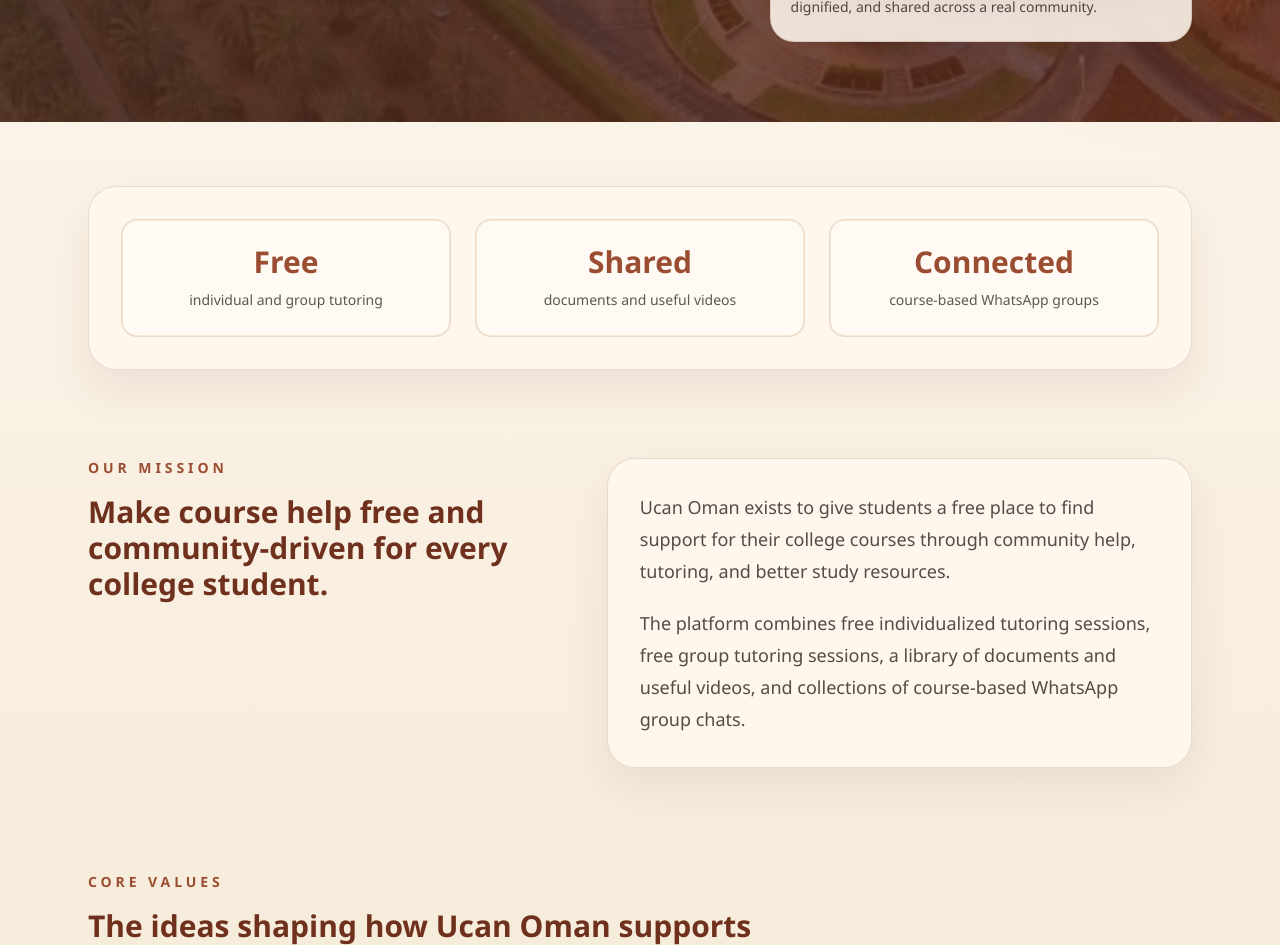
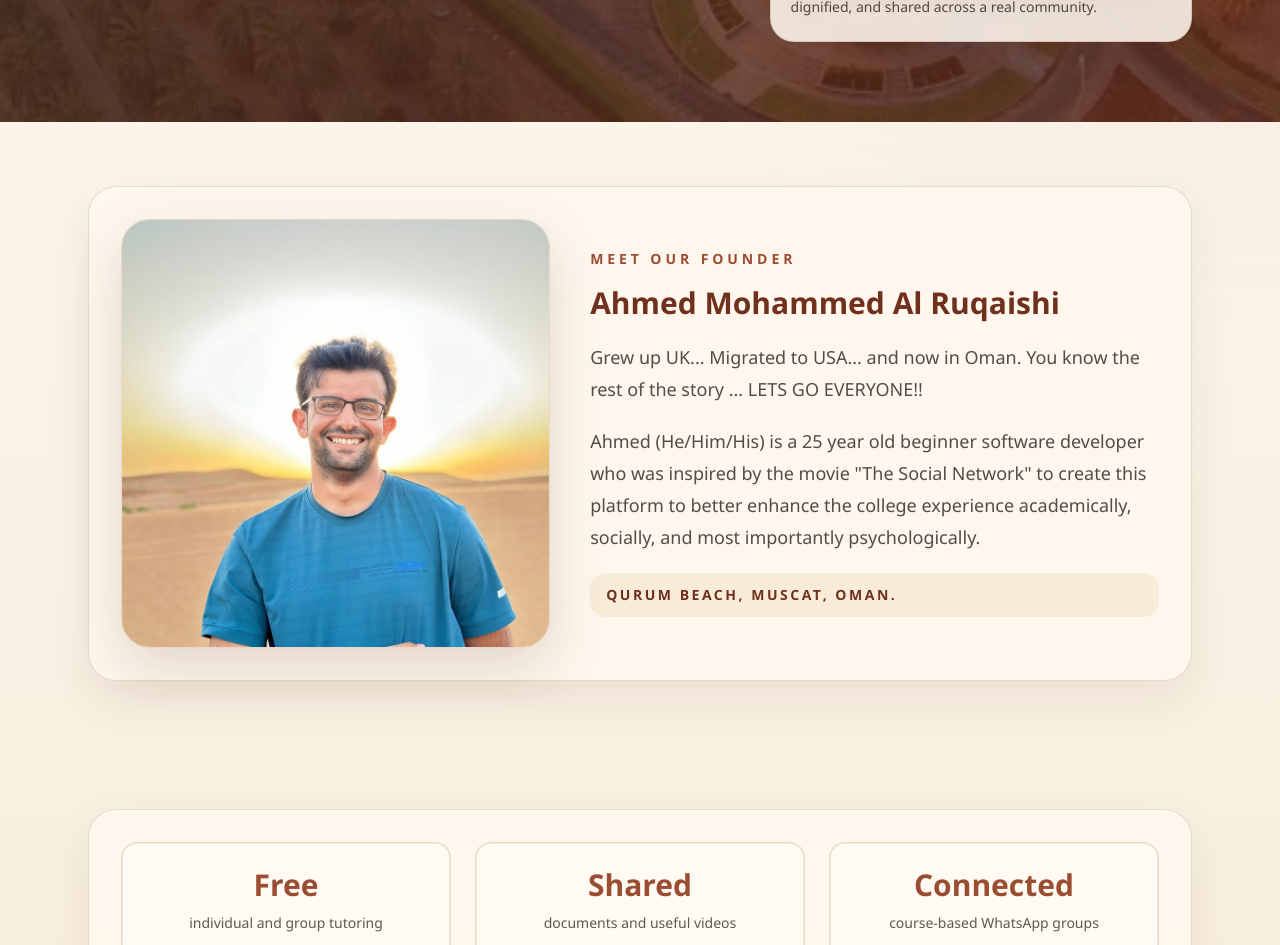
Before and after one commit to ahmed4014e4014e/RCWebsite, a React (Vite) app in the folder UcanReactApp/: page /about in a window 1280 px wide. Shown: the part 660-1605 px from the top of the page. Built offline with nearby package versions, Linux system fonts and the light colour scheme.

Commit message:
added the founders section in About page

```diff
--- a/UcanReactApp/src/routes/about.jsx
+++ b/UcanReactApp/src/routes/about.jsx
@@ -1,4 +1,5 @@
 import { themeImages } from "../lib/themeImages";
+import founderPhoto from "../assets/founder/ahmed-founder-optimized.jpg";
 
 const values = [
   {
@@ -58,6 +59,38 @@
                 We imagine academic support as something warm, dignified, and shared across a real community.
               </p>
             </div>
+          </div>
+        </div>
+      </section>
+
+      <section className="mx-auto max-w-6xl px-4 py-12 sm:px-6 sm:py-16">
+        <div className="grid items-center gap-8 rounded-[1.75rem] oman-card p-6 sm:p-8 lg:grid-cols-[0.86fr_1.14fr] lg:gap-10">
+          <div className="oman-photo-frame aspect-square">
+            <img
+              src={founderPhoto}
+              alt="Ahmed Mohammed Al Ruqaishi, founder of Ucan Oman"
+            />
+          </div>
+
+          <div className="text-center lg:text-left">
+            <p className="oman-section-kicker text-xs font-semibold uppercase sm:text-sm">
+              Meet Our Founder
+            </p>
+            <h2 className="oman-title-accent mt-4 text-2xl font-semibold sm:text-3xl">
+              Ahmed Mohammed Al Ruqaishi
+            </h2>
+            <p className="mt-5 text-base leading-7 text-[var(--oman-ink)]/80 sm:text-lg sm:leading-8">
+              Grew up UK... Migrated to USA... and now in Oman. You know the rest of the
+              story ... LETS GO EVERYONE!!
+            </p>
+            <p className="mt-5 text-base leading-7 text-[var(--oman-ink)]/80 sm:text-lg sm:leading-8">
+              Ahmed (He/Him/His) is a 25 year old beginner software developer who was inspired
+              by the movie "The Social Network" to create this platform to better enhance the
+              college experience academically, socially, and most importantly psychologically.
+            </p>
+            <p className="mt-5 rounded-2xl bg-[rgba(197,154,68,0.12)] px-4 py-3 text-sm font-semibold uppercase tracking-[0.18em] text-[var(--oman-terracotta-dark)]">
+              Qurum Beach, Muscat, Oman.
+            </p>
           </div>
         </div>
       </section>
```
Also changed, not shown: UcanReactApp/src/assets/founder/ahmed-founder-optimized.jpg (added), UcanReactApp/src/assets/founder/ahmed-founder.jpg (added).
